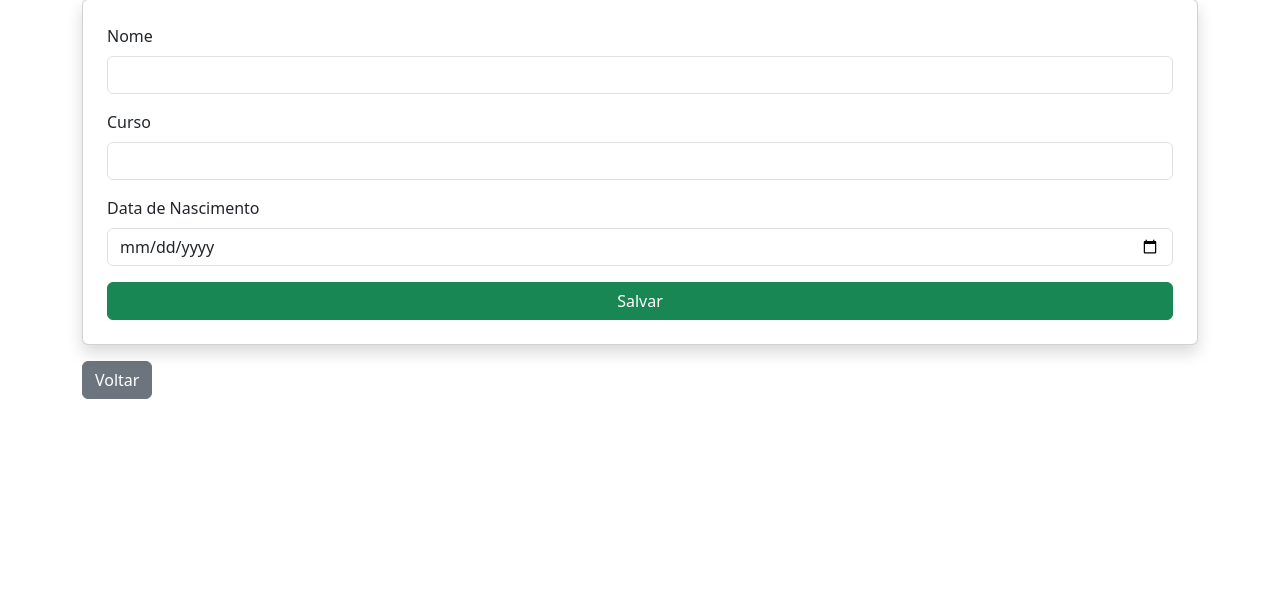
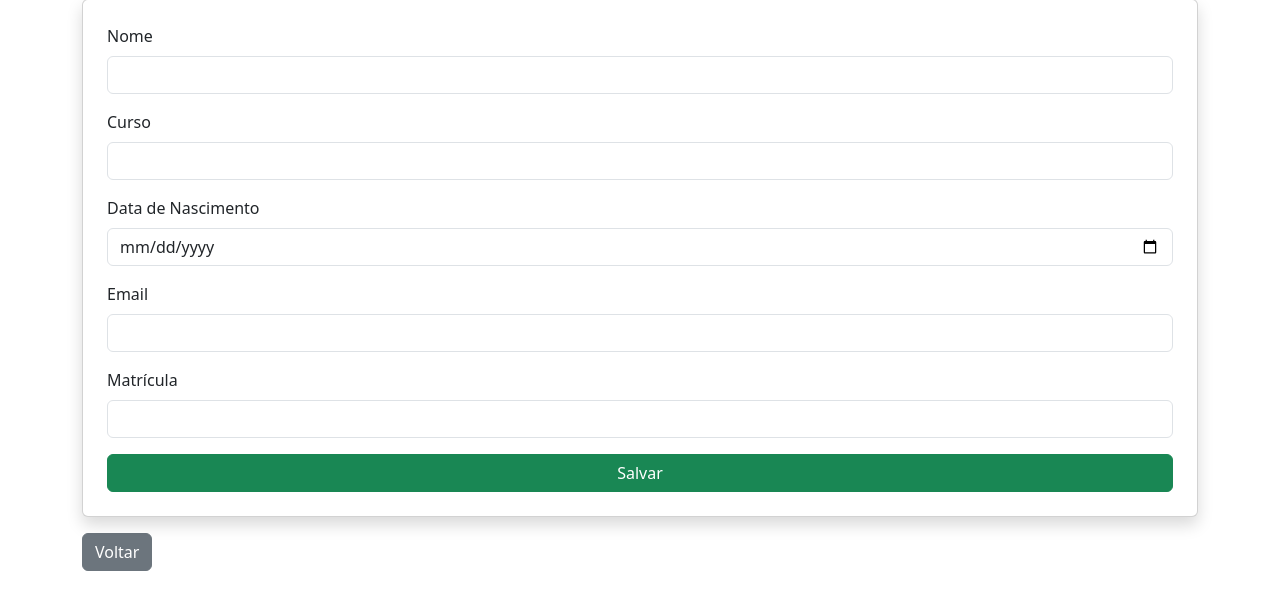
Before and after one commit to JoseEnioSegundo/sistema_alunos, a Django app: page /cadastrar/ in a window 1280 px wide. Shown: the part 143-753 px from the top of the page. Run offline with Django 5.2, Linux system fonts and the light colour scheme.

Commit message:
feat: :white_check_mark: Adicionando email e matricula

```diff
--- a/alunos/templates/alunos/cadastrar_aluno.html
+++ b/alunos/templates/alunos/cadastrar_aluno.html
@@ -21,6 +21,15 @@
         <label class="form-label">Data de Nascimento</label>
         {{ form.data_nascimento }}
     </div>
+    <div class="mb-3">
+    <label class="form-label">Email</label>
+    {{ form.email }}
+</div>
+
+<div class="mb-3">
+    <label class="form-label">Matrícula</label>
+    {{ form.matricula }}
+</div>
 
     <button type="submit" class="btn btn-success">
         Salvar
```
Also changed, not shown: alunos/templates/alunos/editar_aluno.html (+9 -0 lines).
